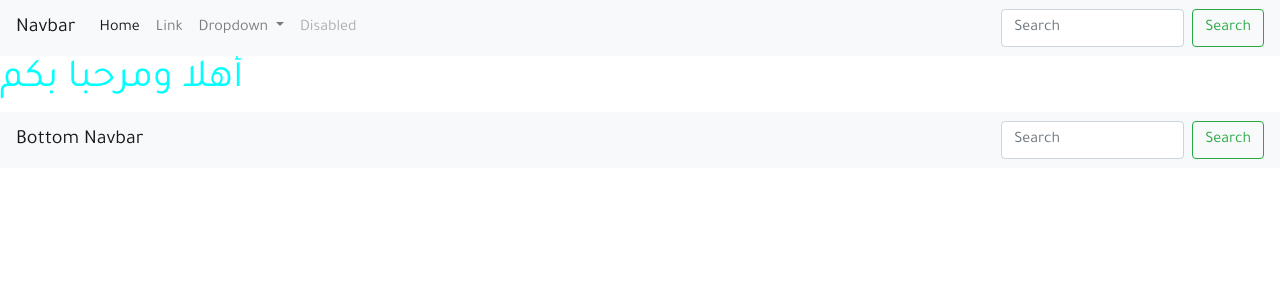
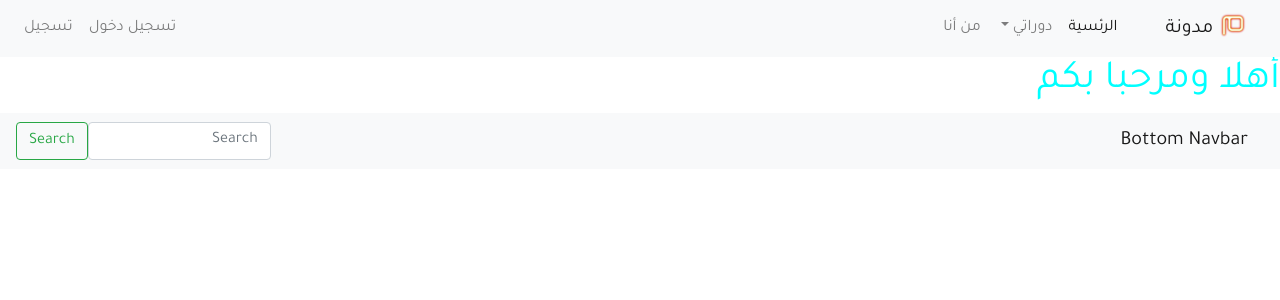
Before and after one commit to Wafaa-Soliman/Blogger-python-django, a Django app: page / in a window 1280 px wide. Shown: the top 300 px of the page. Run offline with Django 3.2, Linux system fonts and the light colour scheme; some libraries are stand-ins or nearby versions.

```diff
--- a/src/my_blog/settings.py
+++ b/src/my_blog/settings.py
@@ -125,3 +125,6 @@ STATIC_URL = '/static/'
 STATICFILES_DIRS = [
     os.path.join(BASE_DIR, 'my_blog/static')
 ]
+
+MEDIA_ROOT = os.path.join(BASE_DIR, 'media')
+MEDIA_URL = '/media/'
--- a/src/my_blog/static/css/main.css
+++ b/src/my_blog/static/css/main.css
@@ -4,7 +4,15 @@
          local('Tajawal');
 }
 
+html, body{
+    direction: rtl;
+    text-align: right;
+}
 body{
     font-family: 'Tajawal', sans-serif;
     color: aqua;
 }
+
+.dropdown-menu .dropdown-item{
+    text-align: right;
+}
--- a/src/my_blog/urls.py
+++ b/src/my_blog/urls.py
@@ -15,9 +15,11 @@ Including another URLconf
 """
 from django.contrib import admin
 from django.urls import path, include
+from django.conf import settings
+from django.conf.urls.static import static
 
 urlpatterns = [
     path('', include('blog.urls')),
     path('user/', include('user.urls')),
     path('admin/', admin.site.urls),
-]
+] + static(settings.MEDIA_URL, document_root=settings.MEDIA_ROOT)
--- a/src/templates/base.html
+++ b/src/templates/base.html
@@ -1,7 +1,7 @@
 {% load static %}
 
 <!DOCTYPE html>
-<html lang="en">
+<html lang="ar">
 <head>
 <meta charset="UTF-8">
 <meta name="viewport" content="width=device-width, initial-scale=1.0">
--- a/src/templates/partials/_navbar.html
+++ b/src/templates/partials/_navbar.html
@@ -1,35 +1,35 @@
+{% load static %}
 <nav class="navbar navbar-expand-lg navbar-light bg-light">
-    <a class="navbar-brand" href="#">Navbar</a>
+    <a class="navbar-brand" href="#">
+      <img src="{% static 'images/mim-logo.png' %}" alt="mim-logo" width="30px"/>
+      مدونة</a>
     <button class="navbar-toggler" type="button" data-toggle="collapse" data-target="#navbarSupportedContent" aria-controls="navbarSupportedContent" aria-expanded="false" aria-label="Toggle navigation">
       <span class="navbar-toggler-icon"></span>
     </button>
 
     <div class="collapse navbar-collapse" id="navbarSupportedContent">
-      <ul class="navbar-nav mr-auto">
+      <ul class="navbar-nav">
         <li class="nav-item active">
-          <a class="nav-link" href="#">Home <span class="sr-only">(current)</span></a>
-        </li>
-        <li class="nav-item">
-          <a class="nav-link" href="#">Link</a>
+          <a class="nav-link" href="#">الرئسية <span class="sr-only">(current)</span></a>
         </li>
         <li class="nav-item dropdown">
           <a class="nav-link dropdown-toggle" href="#" id="navbarDropdown" role="button" data-toggle="dropdown" aria-haspopup="true" aria-expanded="false">
-            Dropdown
+            دوراتي
           </a>
           <div class="dropdown-menu" aria-labelledby="navbarDropdown">
-            <a class="dropdown-item" href="#">Action</a>
-            <a class="dropdown-item" href="#">Another action</a>
+            <a class="dropdown-item" href="#">دورة بايثون</a>
+            <a class="dropdown-item" href="#">دورة دجانجو</a>
             <div class="dropdown-divider"></div>
-            <a class="dropdown-item" href="#">Something else here</a>
+            <a class="dropdown-item" href="#">دورة إدارة التعلم</a>
           </div>
         </li>
         <li class="nav-item">
-          <a class="nav-link disabled" href="#" tabindex="-1" aria-disabled="true">Disabled</a>
+          <a class="nav-link" href="#">من أنا</a>
         </li>
       </ul>
-      <form class="form-inline my-2 my-lg-0">
-        <input class="form-control mr-sm-2" type="search" placeholder="Search" aria-label="Search">
-        <button class="btn btn-outline-success my-2 my-sm-0" type="submit">Search</button>
-      </form>
+      <ul class="navbar-nav mr-auto">
+        <li class="nav-item"><a class="nav-link" href="#">تسجيل دخول</a></li>
+        <li class="nav-item"><a class="nav-link" href="#">تسجيل</a></li>
+      </ul>
     </div>
   </nav>
```
Also changed, not shown: src/media/images/favicon.ico (added), src/media/images/mim-logo.png (added).
